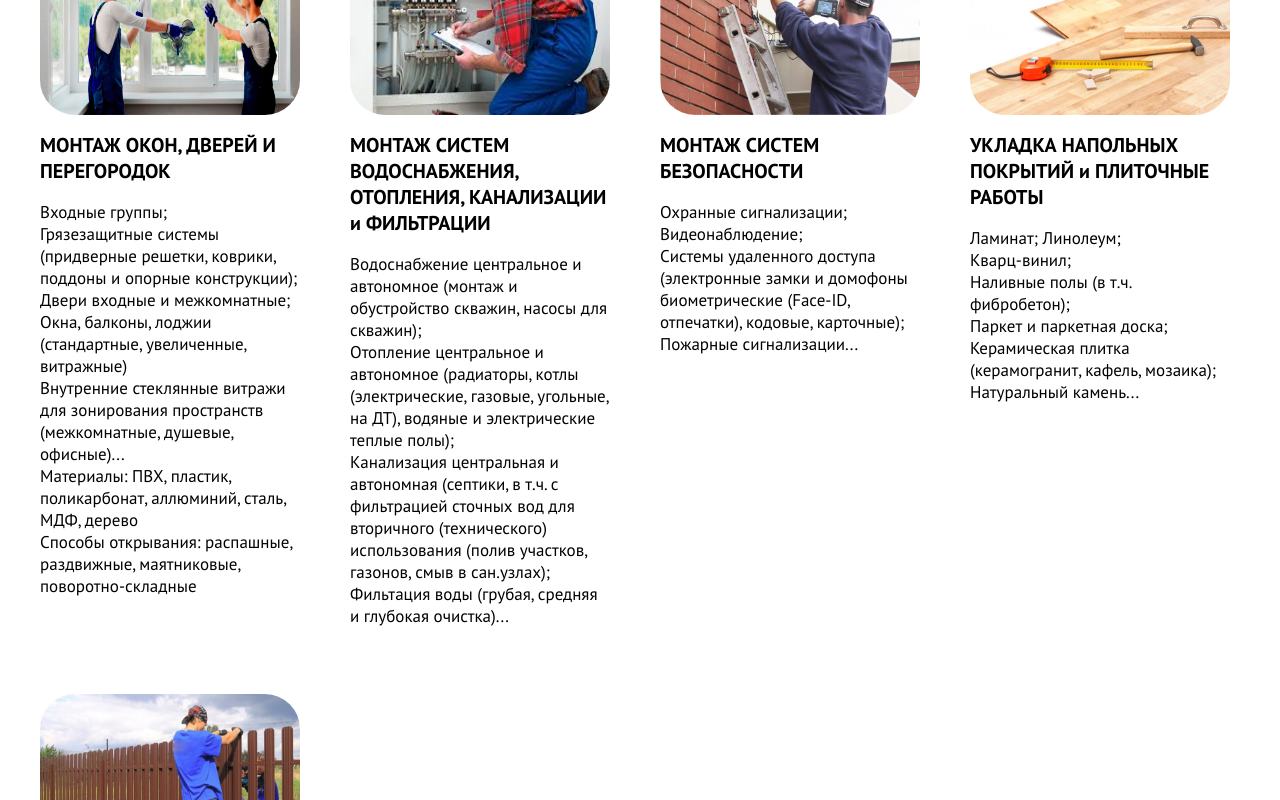
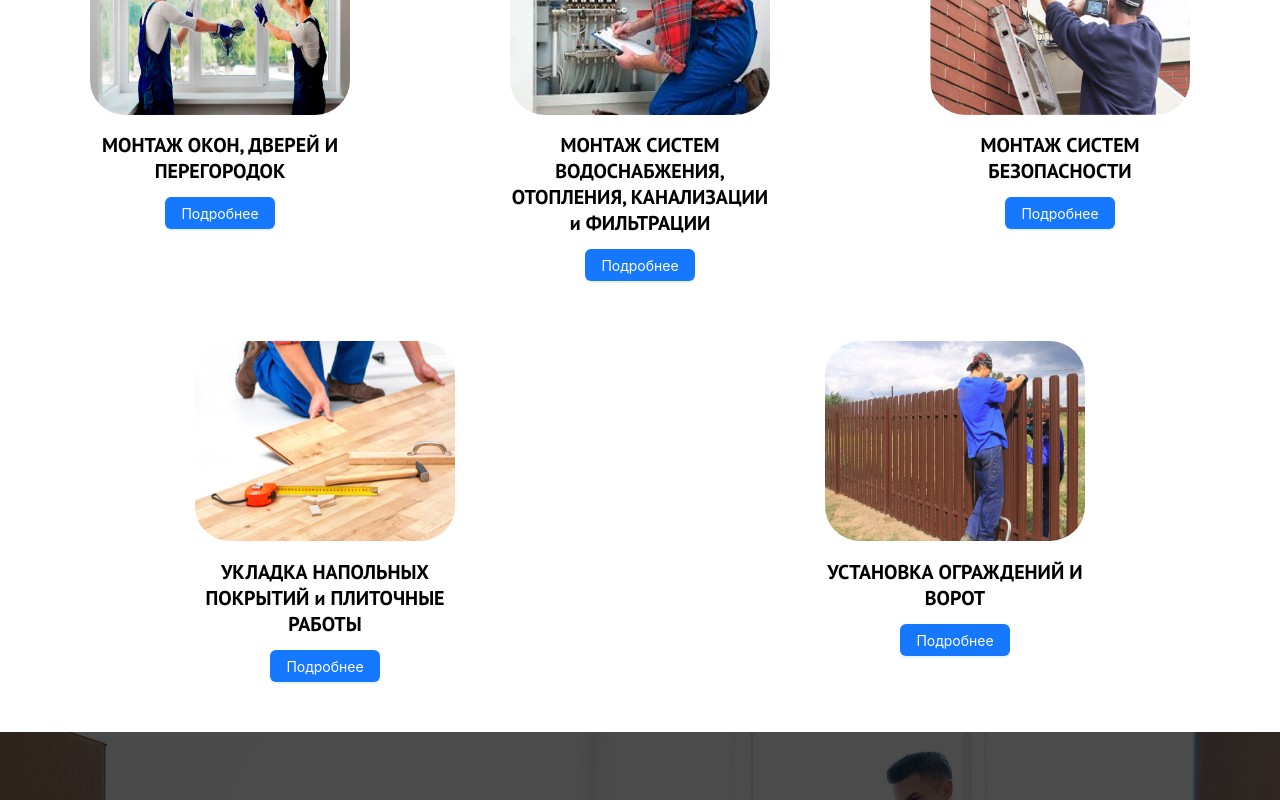
Before and after one commit to erkosha11/PrimeCity, a React (Vite) app: page / in a window 1280 px wide. Shown: the part 1000-1800 px from the top of the page. Built offline with nearby package versions, Linux system fonts and the light colour scheme.

Commit message:
add modal

```diff
--- a/package.json
+++ b/package.json
@@ -10,6 +10,7 @@
     "preview": "vite preview --host=0.0.0.0 --port=8000"
   },
   "dependencies": {
+    "antd": "^5.20.1",
     "react": "^18.3.1",
     "react-dom": "^18.3.1",
     "sass": "^1.77.8"
--- /dev/null
+++ b/src/App/servicesData.json
@@ -0,0 +1,71 @@
+{
+  "services": [
+    {
+      "image": "OknoImg",
+      "alt": "Монтаж окон",
+      "title": "МОНТАЖ ОКОН, ДВЕРЕЙ И ПЕРЕГОРОДОК",
+      "description": [
+        "Входные группы",
+        "Грязезащитные системы (придверные решетки, коврики, поддоны и опорные конструкции)",
+        "Двери входные и межкомнатные",
+        "Окна, балконы, лоджии (стандартные, увеличенные, витражные)",
+        "Внутренние стеклянные витражи для зонирования пространств (межкомнатные, душевые, офисные)",
+        "Материалы: ПВХ, пластик, поликарбонат, аллюминий, сталь, МДФ, дерево",
+        "Способы открывания: распашные, раздвижные, маятниковые, поворотно-складные"
+      ]
+    },
+    {
+      "image": "OtoplenieImg",
+      "alt": "Установка систем отопления",
+      "title": "МОНТАЖ СИСТЕМ ВОДОСНАБЖЕНИЯ, ОТОПЛЕНИЯ, КАНАЛИЗАЦИИ и ФИЛЬТРАЦИИ",
+      "description": [
+        "Водоснабжение центральное и автономное (монтаж и обустройство скважин, насосы для скважин)",
+        "Отопление центральное и автономное (радиаторы, котлы (электрические, газовые, угольные, на ДТ), водяные и электрические теплые полы)",
+        "Канализация центральная и автономная (септики, в т.ч. с фильтрацией сточных вод для вторичного (технического) использования (полив участков, газонов, смыв в сан.узлах))",
+        "Фильтация воды (грубая, средняя и глубокая очистка)"
+      ]
+    },
+    {
+      "image": "BezopastImg",
+      "alt": "Установка систем безопасности",
+      "title": "МОНТАЖ СИСТЕМ БЕЗОПАСНОСТИ",
+      "description": [
+        "Охранные сигнализации",
+        "Видеонаблюдение",
+        "Системы удаленного доступа (электронные замки и домофоны биометрические (Face-ID, отпечатки), кодовые, карточные)",
+        "Пожарные сигнализации"
+      ]
+    },
+    {
+      "image": "PolImg",
+      "alt": "Установка полов и покрытий",
+      "title": "УКЛАДКА НАПОЛЬНЫХ ПОКРЫТИЙ и ПЛИТОЧНЫЕ РАБОТЫ",
+      "description": [
+        "Ламинат",
+        "Линолеум",
+        "Кварц-винил",
+        "Наливные полы (в т.ч. фибробетон)",
+        "Паркет и паркетная доска",
+        "Керамическая плитка (керамогранит, кафель, мозаика)",
+        "Натуральный камень"
+      ]
+    },
+    {
+      "image": "ZaborImg",
+      "alt": "Установка ограждений и ворот",
+      "title": "УСТАНОВКА ОГРАЖДЕНИЙ И ВОРОТ",
+      "description": [
+        "Ворота (распашные, откатные, рулонные, секционные, складные)",
+        "Евроштакетник",
+        "Штакетник деревянный",
+        "Жалюзи металлические",
+        "Металлический сайдинг",
+        "3D, 2D сетчатые металлические ограждения",
+        "Ковка",
+        "Камень",
+        "Профнастил",
+        "Сетка Рабица"
+      ]
+    }
+  ]
+}
--- a/src/components/Servicespage/component/Text.module.scss
+++ b/src/components/Servicespage/component/Text.module.scss
@@ -1,11 +1,13 @@
 .text {
   display: flex;
+  justify-content: space-around;
   align-items: flex-start;
   flex-wrap: wrap;
-  gap: 50px;
+  gap: 60px;
 
   .card {
     width: 260px;
+    text-align: center;
 
     img {
       width: 260px;
@@ -22,6 +24,14 @@
   }
 }
 
+.modalContent {
+  padding-top: 30px;
+
+  h1{
+    font-size: 22px;
+  }
+}
+
 @media screen and (max-width: 578px) {
   .text {
     justify-content: center !important;
--- a/src/components/Servicespage/component/Text.tsx
+++ b/src/components/Servicespage/component/Text.tsx
@@ -1,77 +1,86 @@
+import React, { useState } from "react";
+import { Button, Modal } from "antd";
 import s from "./Text.module.scss";
 import OknoImg from "../../../assets/okno.jpg";
 import OtoplenieImg from "../../../assets/otoplenie.jpg";
 import BezopastImg from "../../../assets/bezopast.jpg";
 import PolImg from "../../../assets/pol.jpg";
 import ZaborImg from "../../../assets/zabor.jpg";
+import servicesData from "../../../App/servicesData.json";
 
-export const Text = () => {
+interface Service {
+  image: string;
+  alt: string;
+  title: string;
+  description: string[];
+}
+
+const images: { [key: string]: string } = {
+  OknoImg,
+  OtoplenieImg,
+  BezopastImg,
+  PolImg,
+  ZaborImg,
+};
+
+export const Text: React.FC = () => {
+  const [isModalOpen, setIsModalOpen] = useState(false);
+  const [selectedService, setSelectedService] = useState<Service | null>(null);
+
+  const showModal = (service: Service) => {
+    setSelectedService(service);
+    setIsModalOpen(true);
+  };
+
+  const handleCancel = () => {
+    setIsModalOpen(false);
+    setSelectedService(null);
+  };
+
   return (
     <div className={s.text}>
-      <div className={s.card}>
-        <img src={OknoImg} alt="Монтаж окон" />
-        <h1>МОНТАЖ ОКОН, ДВЕРЕЙ И ПЕРЕГОРОДОК </h1>
-        <p>
-        Входные группы; <br />
-        Грязезащитные системы (придверные решетки, коврики, поддоны и опорные конструкции); <br />
-        Двери входные и межкомнатные; <br />
-        Окна, балконы, лоджии (стандартные, увеличенные, витражные) <br />
-        Внутренние стеклянные витражи для зонирования пространств (межкомнатные, душевые, офисные)... <br />
-        Материалы: ПВХ, пластик, поликарбонат, аллюминий, сталь, МДФ, дерево <br />
-        Способы открывания: распашные, раздвижные, маятниковые, поворотно-складные
-        </p>
-      </div>
+      {servicesData.services.map((service: Service, index: number) => (
+        <div key={index} className={s.card}>
+          <img src={images[service.image]} alt={service.alt} />
+          <h1>{service.title}</h1>
+          <Button type="primary" onClick={() => showModal(service)}>
+            Подробнее
+          </Button>
+        </div>
+      ))}
 
-      <div className={s.card}>
-        <img src={OtoplenieImg} alt="Установка систем отопления" />
-        <h1>МОНТАЖ СИСТЕМ ВОДОСНАБЖЕНИЯ, ОТОПЛЕНИЯ, КАНАЛИЗАЦИИ и ФИЛЬТРАЦИИ</h1>
-        <p>
-        Водоснабжение центральное и автономное (монтаж и обустройство скважин, насосы для скважин); <br />
-        Отопление центральное и автономное (радиаторы, котлы (электрические, газовые, угольные, на ДТ), водяные и электрические теплые полы); <br />
-        Канализация центральная и автономная (септики, в т.ч. с фильтрацией сточных вод для вторичного (технического) использования (полив участков, газонов, смыв в сан.узлах); <br />
-        Фильтация воды (грубая, средняя и глубокая очистка)...
-
-        </p>
-      </div>
-
-      <div className={s.card}>
-        <img src={BezopastImg} alt="Установка систем безопасности" />
-        <h1>МОНТАЖ СИСТЕМ БЕЗОПАСНОСТИ</h1>
-        <p>Охранные сигнализации;<br />
-            Видеонаблюдение; <br />
-            Системы удаленного доступа (электронные замки и домофоны биометрические (Face-ID, отпечатки), кодовые, карточные); <br />
-            Пожарные сигнализации...
-        </p>
-      </div>
-
-      <div className={s.card}>
-        <img src={PolImg} alt="Установка полов и покрытий" />
-        <h1>УКЛАДКА НАПОЛЬНЫХ ПОКРЫТИЙ и ПЛИТОЧНЫЕ РАБОТЫ </h1>
-        <p>Ламинат;
-            Линолеум; <br />
-            Кварц-винил; <br />
-            Наливные полы (в т.ч. фибробетон); <br />
-            Паркет и паркетная доска; <br />
-            Керамическая плитка (керамогранит, кафель, мозаика); <br />
-            Натуральный камень...
-</p>
-      </div>
-
-      <div className={s.card}>
-        <img src={ZaborImg} alt="Установка ограждений и ворот" />
-        <h1>Установка ограждений и ворот</h1>
-        <p>Ворота (распашные, откатные, рулонные, секционные, складные);
-            Евроштакетник; <br />
-            Штакетник деревянный; <br />
-            Жалюзи металлические; <br />
-            Металлический сайдинг; <br />
-            3D, 2D сетчатые металлические ограждения; <br />
-            Ковка; <br />
-            Камень; <br />
-            Профнастил; <br />
-            Сетка Рабица... <br />
-</p>
-      </div>
+      {selectedService && (
+        <Modal
+          title={null}
+          open={isModalOpen}
+          onCancel={handleCancel}
+          footer={null} // Убираем кнопки Cancel и OK
+        >
+          <div className={s.modalContent}>
+            <div className={s.modalLeft}>
+              <img
+                src={images[selectedService.image]}
+                alt={selectedService.alt}
+                style={{
+                  maxWidth: "100%",
+                  borderRadius: "8px",
+                  width: "472px",
+                }}
+              />
+              <h1 style={{ marginTop: "10px" }}>{selectedService.title}</h1>
+            </div>
+            <div className={s.modalRight}>
+              <ul>
+                {selectedService.description.map(
+                  (desc: string, index: number) => (
+                    <li key={index}>{desc}</li>
+                  )
+                )}
+              </ul>
+            </div>
+          </div>
+        </Modal>
+      )}
     </div>
   );
 };
```
Also changed, not shown: src/components/Servicespage/Services.module.scss (+5 -11 lines), src/components/Servicespage/component/Modal/ModalOne.tsx (added, +19 -0 lines), 1 other file (tests, documents, lock files or other folders).
